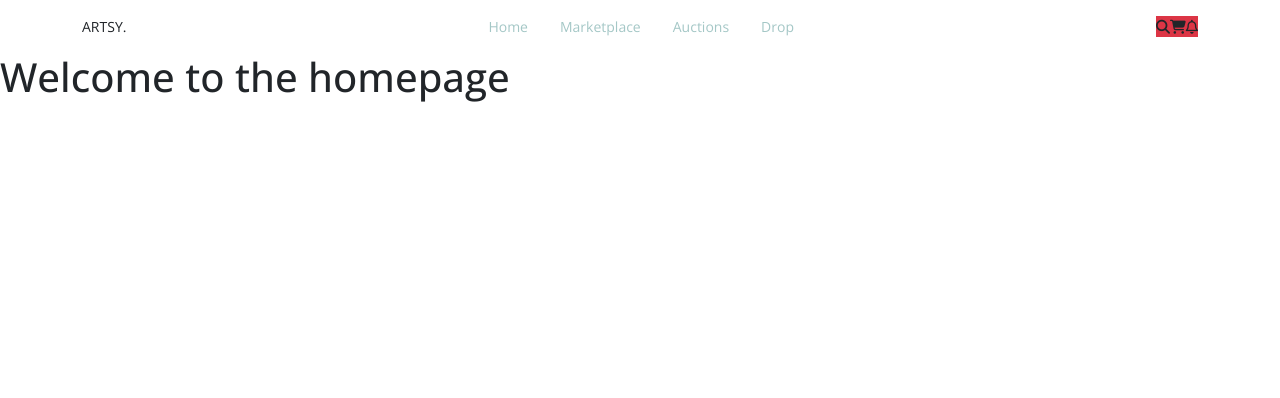
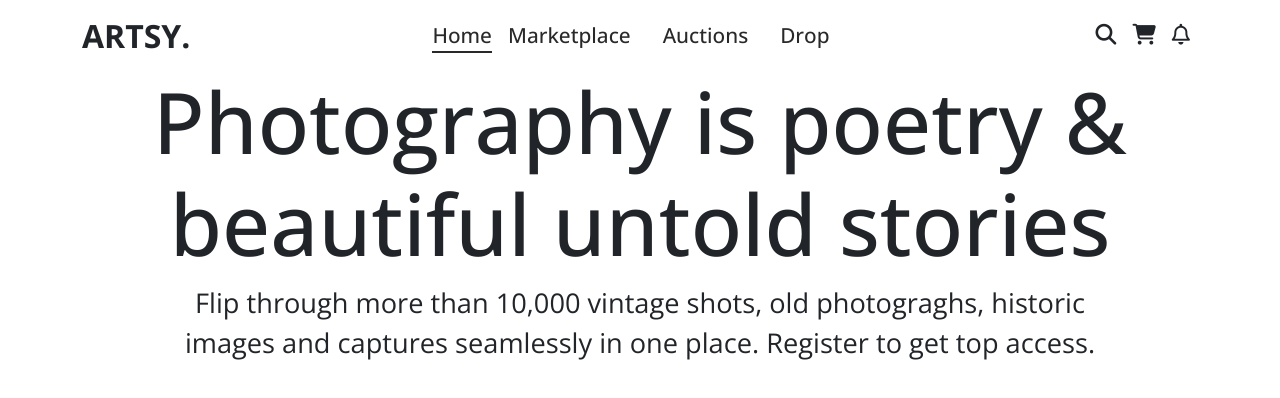
Before and after one commit to Morai-C/mo-artsy, a Next.js app: page / in a window 1280 px wide. Shown: the top 398 px of the page. Built offline with nearby package versions, Linux system fonts and the light colour scheme; a web font is replaced by a local one.

Commit message:
index-page

```diff
--- a/src/components/shared/HeaderComp.tsx
+++ b/src/components/shared/HeaderComp.tsx
@@ -1,8 +1,10 @@
 import Link from "next/link";
+import { useRouter } from "next/router";
 import React, { useState } from "react";
 import { navList } from "./navList";
 
 const HeaderComp = () => {
+  const router = useRouter();
   const [hamburgerOpen, setHamburgerOpen] = useState(false);
 
   const toggleHamburger = () => {
@@ -24,23 +26,37 @@ const HeaderComp = () => {
             <i className="fa-solid fa-bars"></i>
           </button>
           <Link href="/">
-            <a className="text-uppercase">artsy.</a>
+            <a className="text-uppercase fw-bold logo">artsy.</a>
           </Link>
 
           <ul className="d-none nav d-lg-flex ">
             {navList.map((nav, i) => (
               <li className="nav-items" key={i}>
                 <Link href={nav.link}>
-                  <a className="nav-link">{nav.name}</a>
+                  <a
+                    className={`${
+                      router.pathname === nav.link
+                        ? "nav-link pe-0 ps-0 pb-0 active"
+                        : "nav-link"
+                    }`}
+                  >
+                    {nav.name}
+                  </a>
                 </Link>
               </li>
             ))}
           </ul>
 
-          <div className="bg-danger nav-icons">
-            <i className="fa-solid fa-magnifying-glass"></i>
-            <i className="fa-solid fa-cart-shopping"></i>
-            <i className="fa-regular fa-bell"></i>
+          <div className=" nav-icons">
+            <div>
+              <i className="fa-solid fa-magnifying-glass"></i>
+            </div>
+            <div>
+              <i className="fa-solid fa-cart-shopping"></i>
+            </div>
+            <div className="d-none d-lg-block">
+              <i className="fa-regular fa-bell"></i>
+            </div>
           </div>
         </nav>
       </div>
@@ -48,7 +64,7 @@ const HeaderComp = () => {
       <nav
         className={`${
           hamburgerOpen === true
-            ? "mobile-nav d-flex flex-column justify-content-between bg-warning container"
+            ? "mobile-nav d-flex flex-column justify-content-between container"
             : "d-none"
         }`}
       >
@@ -67,7 +83,7 @@ const HeaderComp = () => {
           </button>
         </div>
 
-        <ul className="nav flex-column bg-danger">
+        <ul className="nav flex-column">
           {navList.map((nav, i) => (
             <li className="nav-items" key={i}>
               <Link href={nav.link}>
--- a/src/pages/index.tsx
+++ b/src/pages/index.tsx
@@ -1,7 +1,6 @@
 import AppLayout from "layouts/app.layout";
 import Head from "next/head";
 import Image from "next/image";
-import styles from "../styles/Home.module.css";
 
 export default function Home() {
   return (
@@ -13,7 +12,20 @@ export default function Home() {
       </Head>
 
       <AppLayout>
-        <h1>Welcome to the homepage</h1>
+        <div className="app-homepage">
+          <div className="intro-section">
+            <div className="container">
+              <h1 className="text-center">
+                Photography is poetry & <br /> beautiful untold stories
+              </h1>
+              <p className="text-center">
+                Flip through more than 10,000 vintage shots, old photograghs,
+                historic <br /> images and captures seamlessly in one place.
+                Register to get top access.
+              </p>
+            </div>
+          </div>
+        </div>
       </AppLayout>
 
       {/* <main className={styles.main}>
--- a/src/styles/Home.module.css
+++ /dev/null
@@ -1,129 +0,0 @@
-.container {
-  padding: 0 2rem;
-}
-
-.main {
-  min-height: 100vh;
-  padding: 4rem 0;
-  flex: 1;
-  display: flex;
-  flex-direction: column;
-  justify-content: center;
-  align-items: center;
-}
-
-.footer {
-  display: flex;
-  flex: 1;
-  padding: 2rem 0;
-  border-top: 1px solid #eaeaea;
-  justify-content: center;
-  align-items: center;
-}
-
-.footer a {
-  display: flex;
-  justify-content: center;
-  align-items: center;
-  flex-grow: 1;
-}
-
-.title a {
-  color: #0070f3;
-  text-decoration: none;
-}
-
-.title a:hover,
-.title a:focus,
-.title a:active {
-  text-decoration: underline;
-}
-
-.title {
-  margin: 0;
-  line-height: 1.15;
-  font-size: 4rem;
-}
-
-.title,
-.description {
-  text-align: center;
-}
-
-.description {
-  margin: 4rem 0;
-  line-height: 1.5;
-  font-size: 1.5rem;
-}
-
-.code {
-  background: #fafafa;
-  border-radius: 5px;
-  padding: 0.75rem;
-  font-size: 1.1rem;
-  font-family: Menlo, Monaco, Lucida Console, Liberation Mono, DejaVu Sans Mono,
-    Bitstream Vera Sans Mono, Courier New, monospace;
-}
-
-.grid {
-  display: flex;
-  align-items: center;
-  justify-content: center;
-  flex-wrap: wrap;
-  max-width: 800px;
-}
-
-.card {
-  margin: 1rem;
-  padding: 1.5rem;
-  text-align: left;
-  color: inherit;
-  text-decoration: none;
-  border: 1px solid #eaeaea;
-  border-radius: 10px;
-  transition: color 0.15s ease, border-color 0.15s ease;
-  max-width: 300px;
-}
-
-.card:hover,
-.card:focus,
-.card:active {
-  color: #0070f3;
-  border-color: #0070f3;
-}
-
-.card h2 {
-  margin: 0 0 1rem 0;
-  font-size: 1.5rem;
-}
-
-.card p {
-  margin: 0;
-  font-size: 1.25rem;
-  line-height: 1.5;
-}
-
-.logo {
-  height: 1em;
-  margin-left: 0.5rem;
-}
-
-@media (max-width: 600px) {
-  .grid {
-    width: 100%;
-    flex-direction: column;
-  }
-}
-
-@media (prefers-color-scheme: dark) {
-  .card,
-  .footer {
-    border-color: #222;
-  }
-  .code {
-    background: #111;
-  }
-  .logo img {
-    filter: invert(1);
-  }
-}
--- a/src/styles/_variables.scss
+++ b/src/styles/_variables.scss
@@ -1,8 +1,8 @@
 $primary: #a4c7c6;
 $secondary: #facd66;
 $info: #1a1e1f;
-$dark: #1d2123;
-$light: #efeee0;
+$dark: #292929;
+$light: #ffffff;
 
 $roboto: "Open Sans", sans-serif;
 $open-sans: "Open Sans", sans-serif;
--- a/src/styles/header.scss
+++ b/src/styles/header.scss
@@ -1,6 +1,37 @@
+@import "./variables";
+
 header {
   position: relative;
+  .logo {
+    font-size: 2rem;
+  }
+  .navbar {
+    ul {
+      font-weight: 500;
+      li > a {
+        color: $dark;
+        font-size: 1.3rem;
+      }
+      li > a.active {
+        //margin-bottom: 2px;
+        border-bottom: 2px solid $dark;
+      }
+    }
+    .nav-icons {
+      padding: 1rem 0;
+      //max-width: 7rem;
+      //width: 10%;
+      display: flex;
+      justify-content: space-between;
+      i {
+        font-size: 1.3rem;
+        padding: 0 0.5rem;
+      }
+    }
+  }
+
   .mobile-nav {
+    background-color: $light;
     padding-top: 1.71rem;
     padding-bottom: 1.71rem;
     position: absolute;
@@ -9,6 +40,9 @@ header {
 
     ul {
       min-height: 60vh;
+      li > a {
+        color: $dark;
+      }
     }
 
     .chat-icon-box {
--- /dev/null
+++ b/src/styles/home.scss
@@ -0,0 +1,12 @@
+.app-homepage {
+  min-height: 90vh;
+
+  .intro-section {
+    h1 {
+      font-size: 5.3rem;
+    }
+    p {
+      font-size: 1.7rem;
+    }
+  }
+}
--- a/src/styles/style.scss
+++ b/src/styles/style.scss
@@ -2,3 +2,4 @@
 @import "./footer.scss";
 @import "./variables";
 @import "./helpers";
+@import "./home.scss";
```
